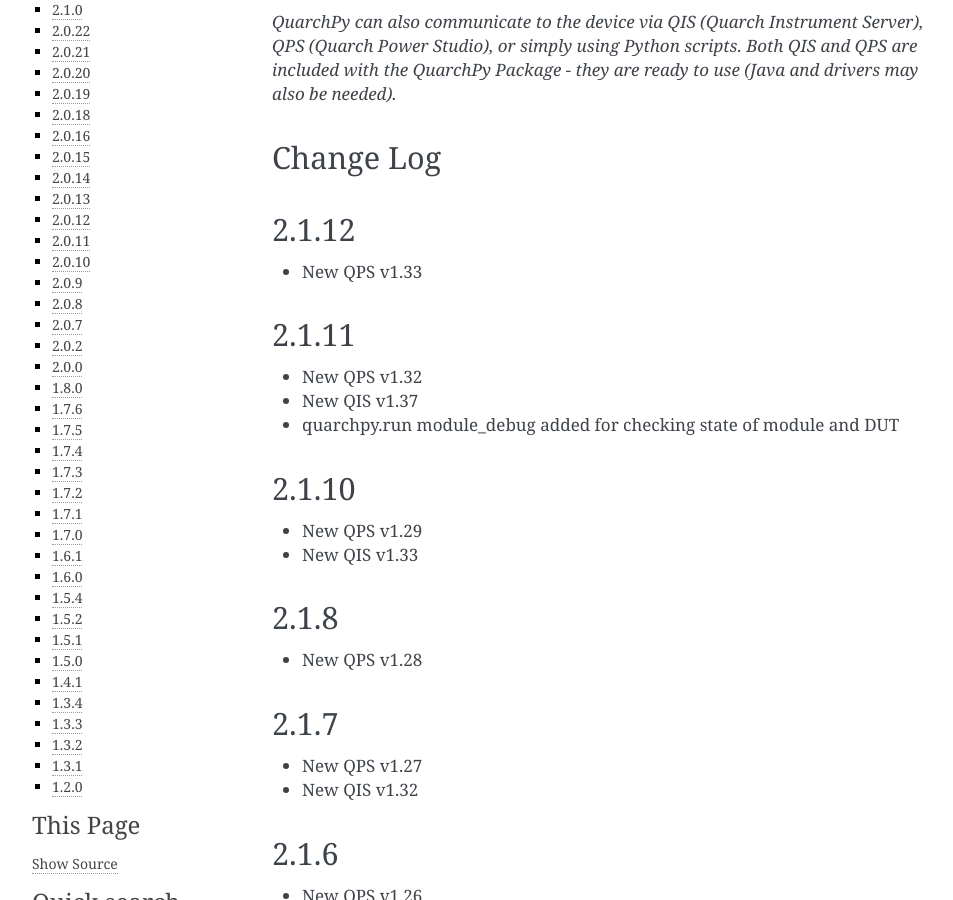
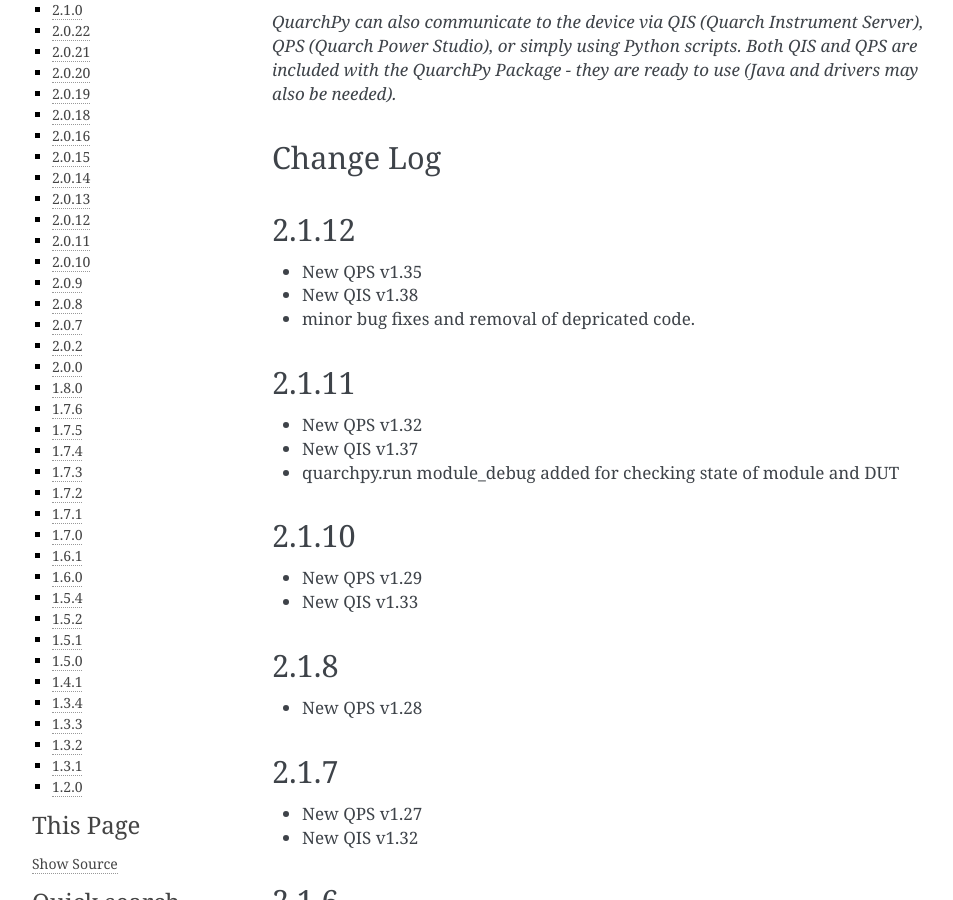
Before and after one commit to QuarchTechnologyLtd/QuarchPy, a Sphinx documentation site: the page built from quarchpy/Docs/CHANGES.rst, in a window 1280 px wide and 900 px high, scrolled down 389 px. Shown: the whole window, without its empty margins (148-1101 px from the left). Built offline with Sphinx 7.4.7, drawn with Linux system fonts in a browser that asks for light colours.

Commit message:
updating docs for 2.1.12 release
git-svn-id: https://quarchserver4.ds.quarch.com/svn/Software/Python/QuarchPy/Trunk@7905 265bcc82-57df-11dd-8522-2d0c19f12d9e

```diff
--- a/quarchpy/Docs/CHANGES.rst
+++ b/quarchpy/Docs/CHANGES.rst
@@ -15,7 +15,9 @@
 
 2.1.12
 ------
-- New QPS v1.33
+- New QPS v1.35
+- New QIS v1.38
+- minor bug fixes and removal of depricated code.
 
 2.1.11
 ------
--- a/quarchpy/_version.py
+++ b/quarchpy/_version.py
@@ -1 +1 @@
-__version__ = "2.1.12.dev5"
+__version__ = "2.1.12"
```
